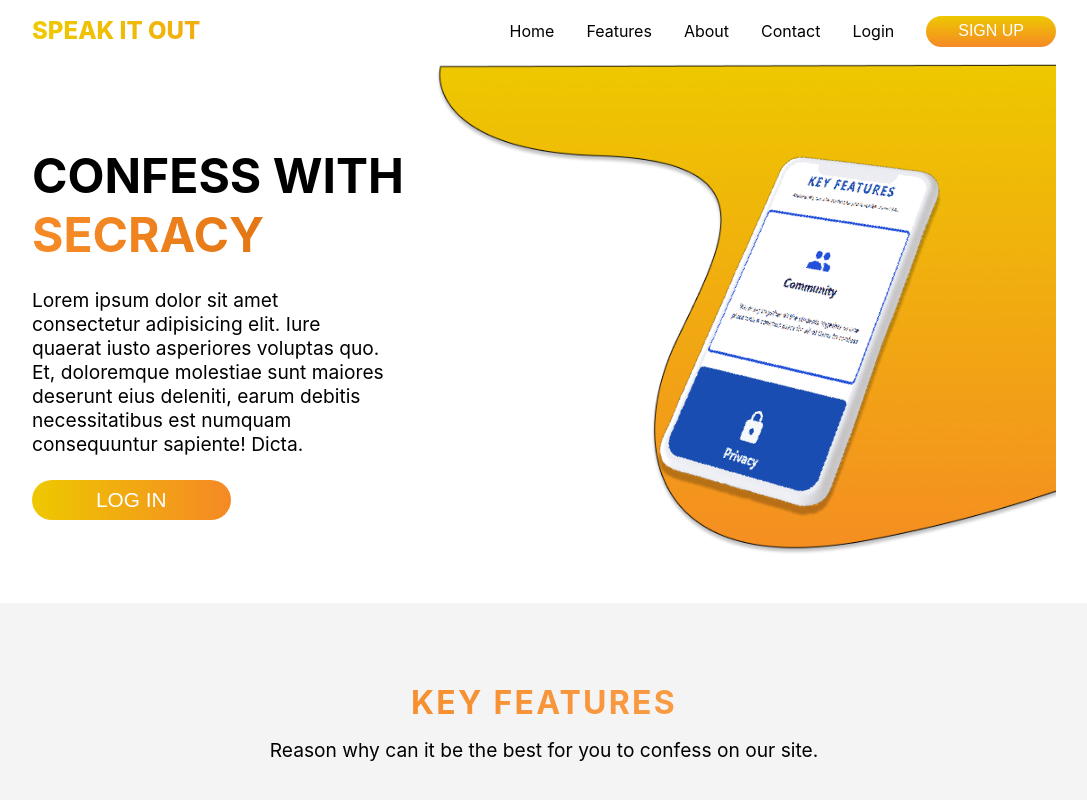
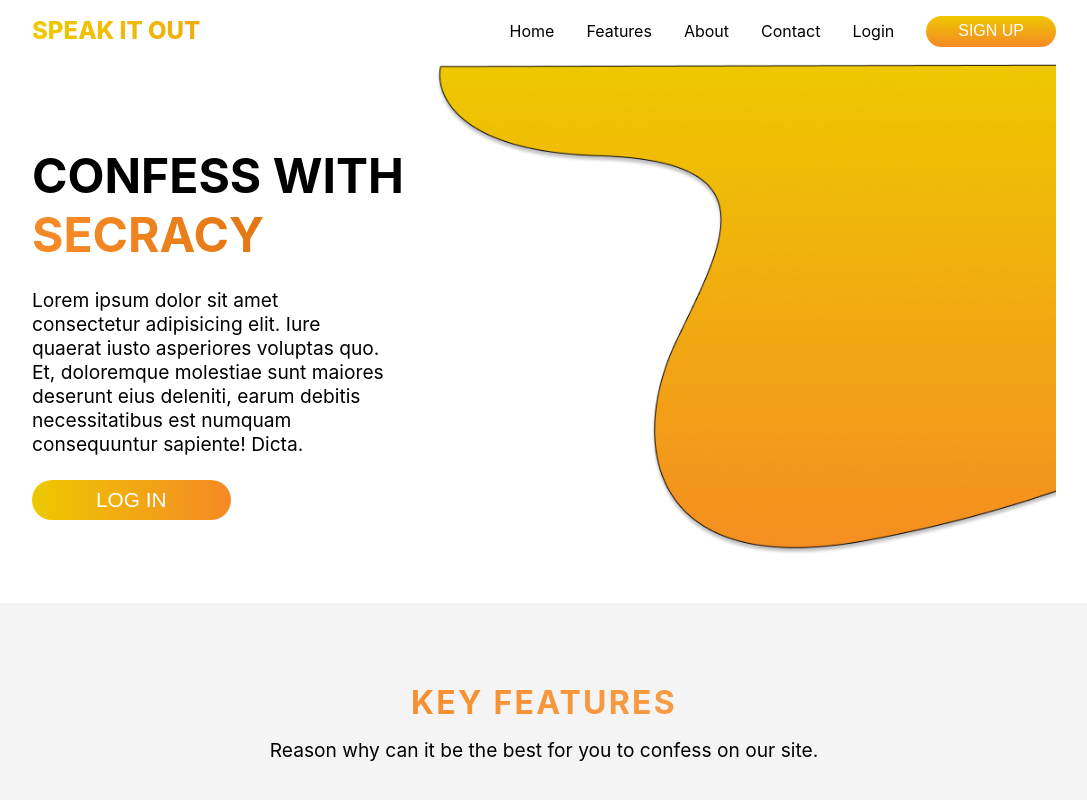
Before and after one commit to Web-Sorceres/speakitout-frontend, a React (Create React App) app: page / in a window 1280 px wide. Shown: the top 800 px of the page, without its empty margins (96-1183 px from the left). Built offline with nearby package versions, Linux system fonts and the light colour scheme.

Commit message:
small changes

```diff
--- a/package.json
+++ b/package.json
@@ -14,6 +14,7 @@
     "react-avatar": "^4.0.0",
     "react-dom": "^17.0.2",
     "react-hot-toast": "^2.2.0",
+    "react-reveal": "^1.2.2",
     "react-router-dom": "^6.2.2",
     "react-scripts": "5.0.0",
     "web-vitals": "^2.1.4"
--- a/src/pages/Home.js
+++ b/src/pages/Home.js
@@ -4,12 +4,16 @@ import LandingFeatures from '../components/LandingFeatures';
 import LandingTeamCards from '../components/LandingTeamCards'
 import team from '../data/teaminfo';
 import LandingFooter from '../components/LandingFooter';
+import Zoom from 'react-reveal/Zoom';
+import Bounce from "react-reveal/Bounce"
+import Tada from 'react-reveal/Tada';
 
 function Home(props) {
     return (
         <div>
             <LandingNavbar />
             <div className="landing-header">
+                <Zoom ssrFadeout>
                     <div className="landing-header-left">
                         <div className="landing-header-left-heading">
                             <h1>Confess With</h1>
@@ -22,9 +26,12 @@ function Home(props) {
                             <button>Log in</button>
                         </div>
                     </div>
+                </Zoom>
+                <Bounce>
                     <div className="landing-header-right">
                         <img src="assets/iPhone_X_MockUp_white-removebg-preview 1.png" alt="" />
                     </div>
+                </Bounce>
             </div>
             <LandingFeatures />
             <div className="landing-about">
@@ -53,6 +60,7 @@ function Home(props) {
                 <h2 className='team-card-heading'>Our Team</h2>
                 <div className="team-card">
                     {team.map((item, index) =>
+                        <Tada>
                             <LandingTeamCards
                                 key={index + 1}
                                 name={item.name}
@@ -61,6 +69,7 @@ function Home(props) {
                                 insta={item.instagram}
                                 github={item.github}
                             />
+                        </Tada>
                     )}
                 </div>
             </div>
```
Also changed, not shown: 1 other file (tests, documents, lock files or other folders). Lines whose indentation alone changed are shown as unchanged.
